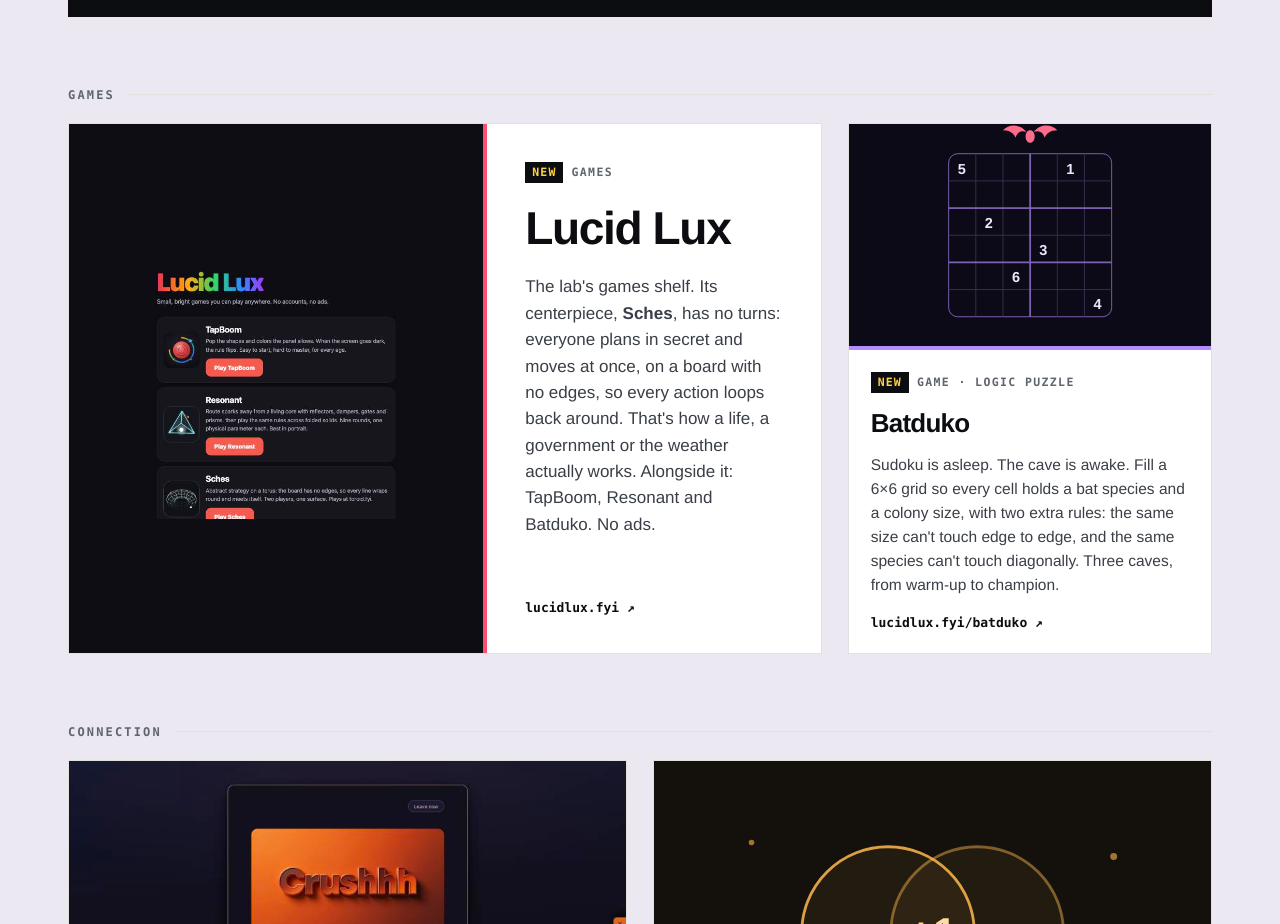
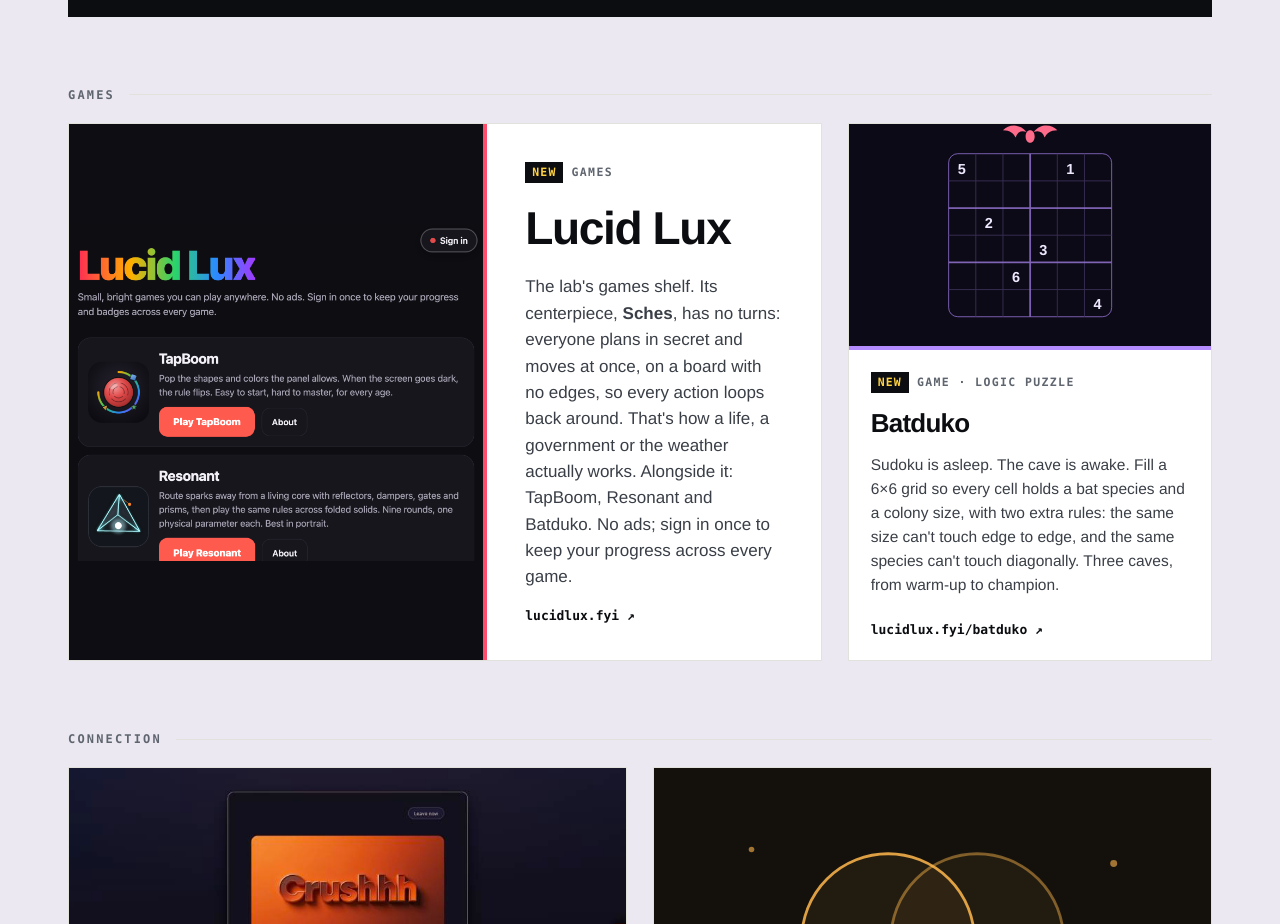
Before and after one commit to sugarcypher/twl-site, a plain HTML site: page index.html in a window 1280 px wide. Shown: the part 4680-5604 px from the top of the page. Drawn offline with Linux system fonts and the light colour scheme.

Commit message:
Publish twl.today from cc64790

```diff
--- a/index.html
+++ b/index.html
@@ -280,11 +280,11 @@
     <div class="grid cards">
 
       <a class="card card-feature" href="https://lucidlux.fyi" rel="noopener" style="--tone:#ff4d6d">
-        <div class="media media-fit" style="--fit-bg:#0e0d14"><img src="assets/work/lucidlux.jpg" alt="Lucid Lux games shelf" loading="lazy"></div>
+        <div class="media media-fit" style="--fit-bg:#0e0d14"><img src="assets/work/lucidlux.png" alt="Lucid Lux homepage: TapBoom and Resonant on the games shelf, with a Sign in button" loading="lazy"></div>
         <div class="body">
           <p class="tag"><span class="badge">New</span> Games</p>
           <h3>Lucid Lux</h3>
-          <p>The lab's games shelf. Its centerpiece, <b>Sches</b>, has no turns: everyone plans in secret and moves at once, on a board with no edges, so every action loops back around. That's how a life, a government or the weather actually works. Alongside it: TapBoom, Resonant and Batduko. No ads.</p>
+          <p>The lab's games shelf. Its centerpiece, <b>Sches</b>, has no turns: everyone plans in secret and moves at once, on a board with no edges, so every action loops back around. That's how a life, a government or the weather actually works. Alongside it: TapBoom, Resonant and Batduko. No ads; sign in once to keep your progress across every game.</p>
           <span class="url">lucidlux.fyi ↗</span>
         </div>
       </a>
```
Also changed, not shown: assets/work/lucidlux.jpg (deleted), assets/work/lucidlux.png (added).
